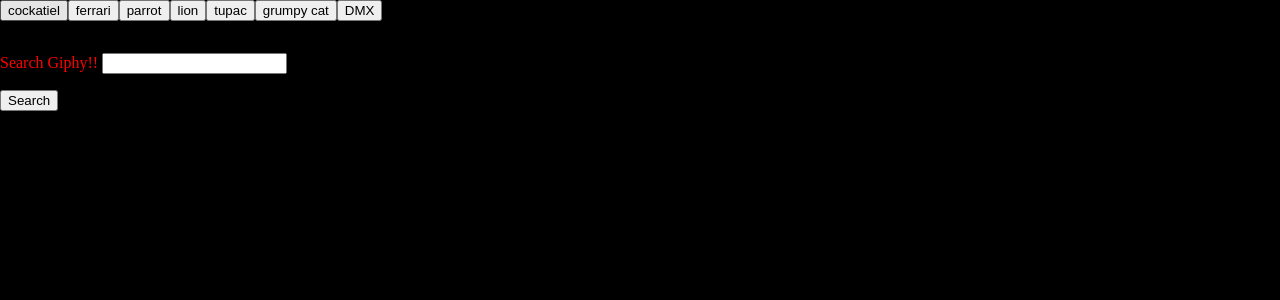
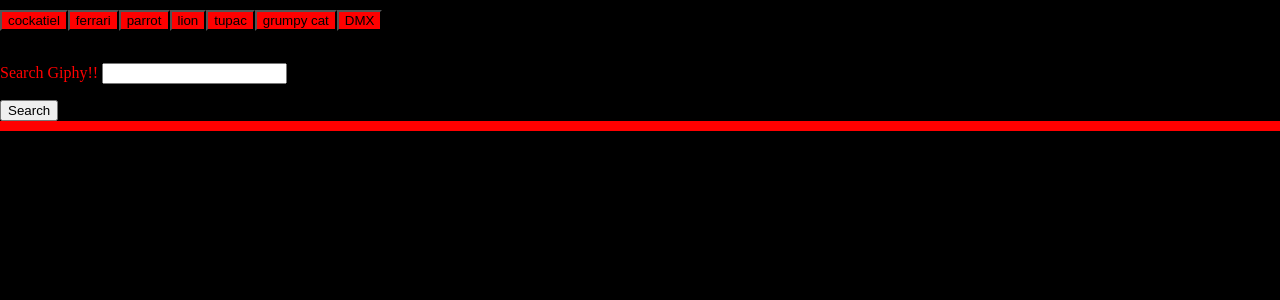
Before and after one commit to raghavgm/HW6API, a PHP site: page / in a window 1280 px wide. Shown: the top 300 px of the page. Run offline with PHP 8.4, Linux system fonts and the light colour scheme.

Commit message:
lastest commit

```diff
--- a/assets/css/style.css
+++ b/assets/css/style.css
@@ -12,10 +12,10 @@ label,p {
 	color: red;
 }
 
-.newterm {
+.newTerm {
 
 	margin-top:10px;
-	background:blue;
+	background: red;
 /*Why can't I change button color to blue??? or change margins etc*/
 clear:both;
 }
@@ -23,11 +23,11 @@ clear:both;
 .images,p {
 	float:left
 }
-/*.giphydiv  {
+.giphydiv  {
 
 	border-style: solid;
 	border-width: 5px;
 	border-color: red;
-}*/
+}
 
 /*Why can't I change border properties of giphydiv*/
--- a/assets/javascript/hw6.js
+++ b/assets/javascript/hw6.js
@@ -1,4 +1,4 @@
-
+$(document).ready(function() {
 var random = ["cockatiel","ferrari","parrot","lion","tupac","grumpy cat","DMX"]
 
 
@@ -44,6 +44,9 @@ $.ajax({url: queryURL, method: 'GET'}).done(function(response) {
 				var image = $("<img>")
 				image.attr("src", imageLink)
 				image.addClass("images")
+				image.attr("data-name","giphy")
+				image.attr("data-still",results[i].images.fixed_height_still.url)
+				image.attr("data-animate",results[i].images.fixed_height.url)
 				$(".giphydiv").prepend(image)
 				$(".giphydiv").prepend("<p>rating: " +results[i].rating+ "</p>")
 
@@ -77,4 +80,30 @@ $.ajax({url: queryURL, method: 'GET'}).done(function(response) {
 
 $(document).on("click", ".newTerm", getInfo);//Function for allowing us to get giphys from the dynamically created buttons.
 
-$(document).on("click", ".images", stillGiphy)//Function for clicking on dynamically created giphys in order to make them still.
+$(document).on("click", ".images", function() {
+if ($(this).data("name")=="giphy") {
+
+	$(this).attr("src", $(this).data("still"));
+	$(this).attr("data-name","still");
+
+
+}
+
+else if (($(this).data("name")=="still")) {
+		$(this).attr("src", $(this).data("animate"));
+		$(this).attr("date-name", "giphy");
+
+
+};
+
+
+
+});
+
+
+});
+
+
+
+
+//Function for clicking on dynamically created giphys in order to make them still.
--- a/index.html
+++ b/index.html
@@ -35,9 +35,7 @@
 
 
 
-
-
-
+<div></div>
 
 
 <script type="text/javascript" src="https://code.jquery.com/jquery-2.2.0.js"></script>
```
